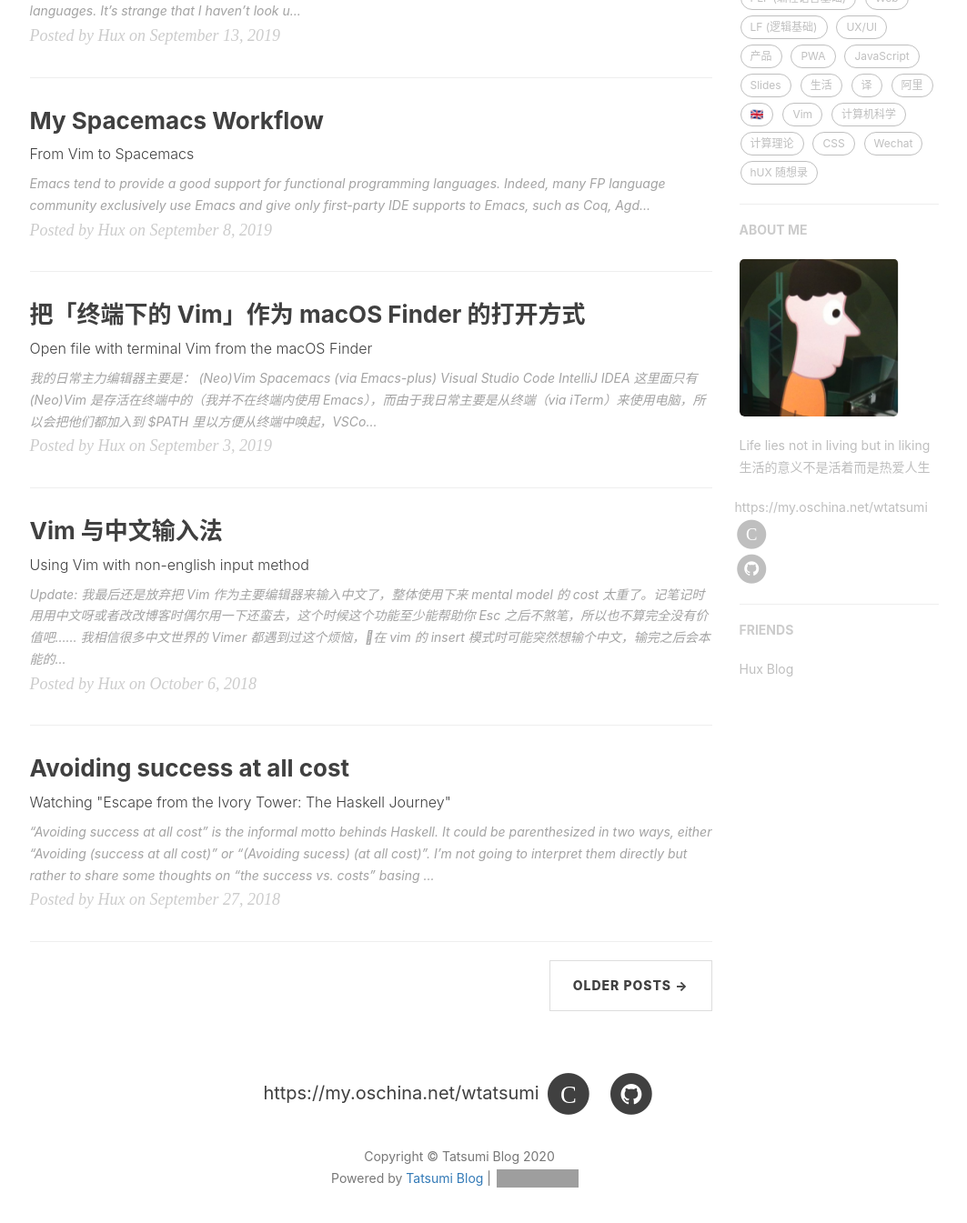
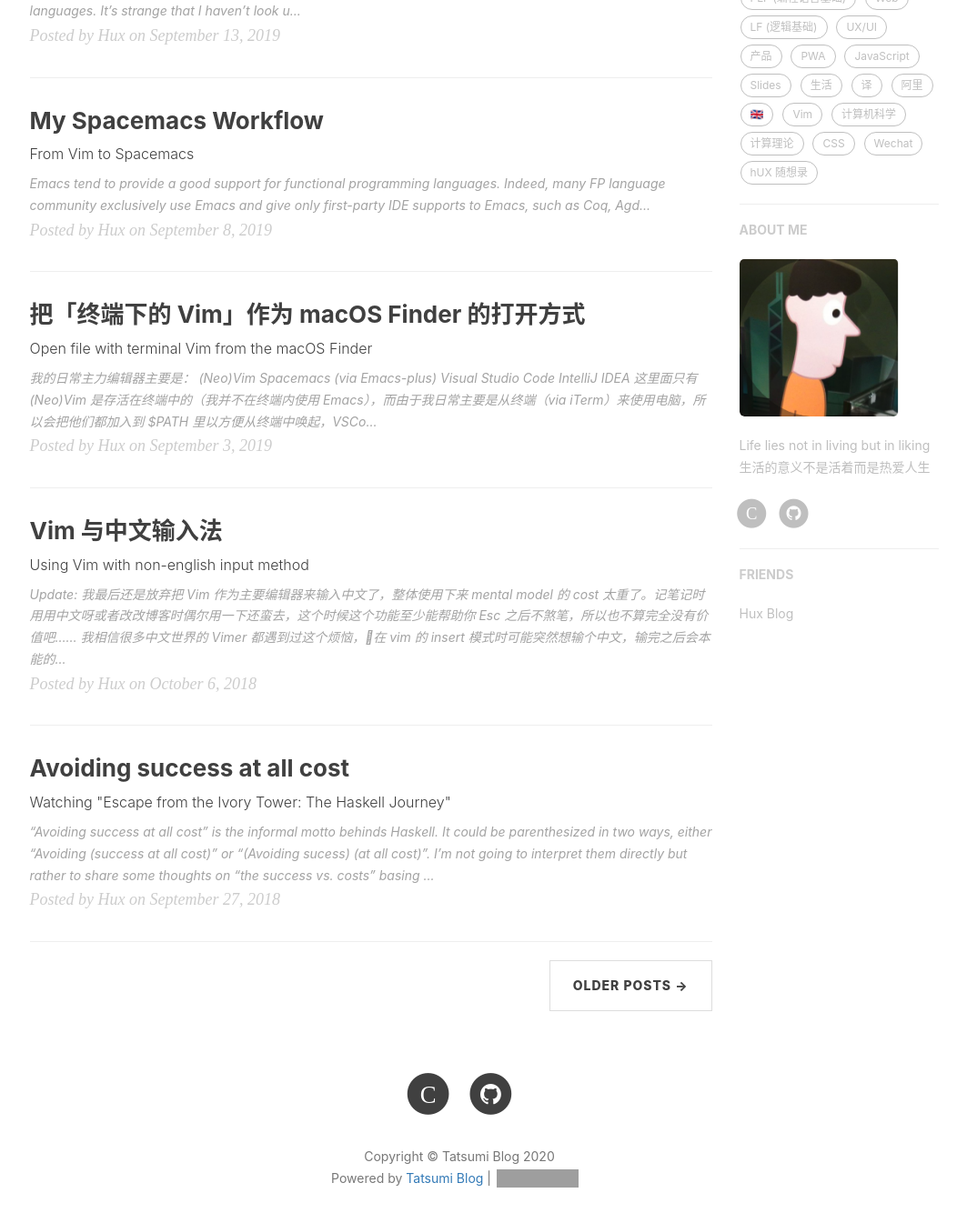
Before and after one commit to tatsumiw/tatsumiw.github.io, a Jekyll site: the page built from index.html, in a window 1280 px wide and 1400 px high, scrolled down 566 px. Shown: the top 1345 px of the window at 91% size, without its empty margins (135-1198 px from the left). Built offline with Jekyll 4.4.1, drawn with Linux system fonts in a browser that asks for light colours; nearby versions of some CDN libraries; the list of posts is cut into pages by our own code; comment, search, counter and statistics services are not loaded; part of the change alters nothing that is shown; grey boxes are pictures that could not be loaded.

Commit message:
20200406 modify

```diff
--- a/_includes/sns-links.html
+++ b/_includes/sns-links.html
@@ -60,7 +60,7 @@
   {% endif %}
   {% if site.oschina_username %}
   <li>
-    <a target="_blank" href="https://my.oschina.net/{{ site.oschina_username }}"> https://my.oschina.net/wtatsumi
+    <a target="_blank" href="https://my.oschina.net/{{ site.oschina_username }}">
       <span class="fa-stack fa-lg">
         <i class="fa fa-circle fa-stack-2x"></i>
         <i class="fa  fa-stack-1x fa-inverse">C</i>
```
